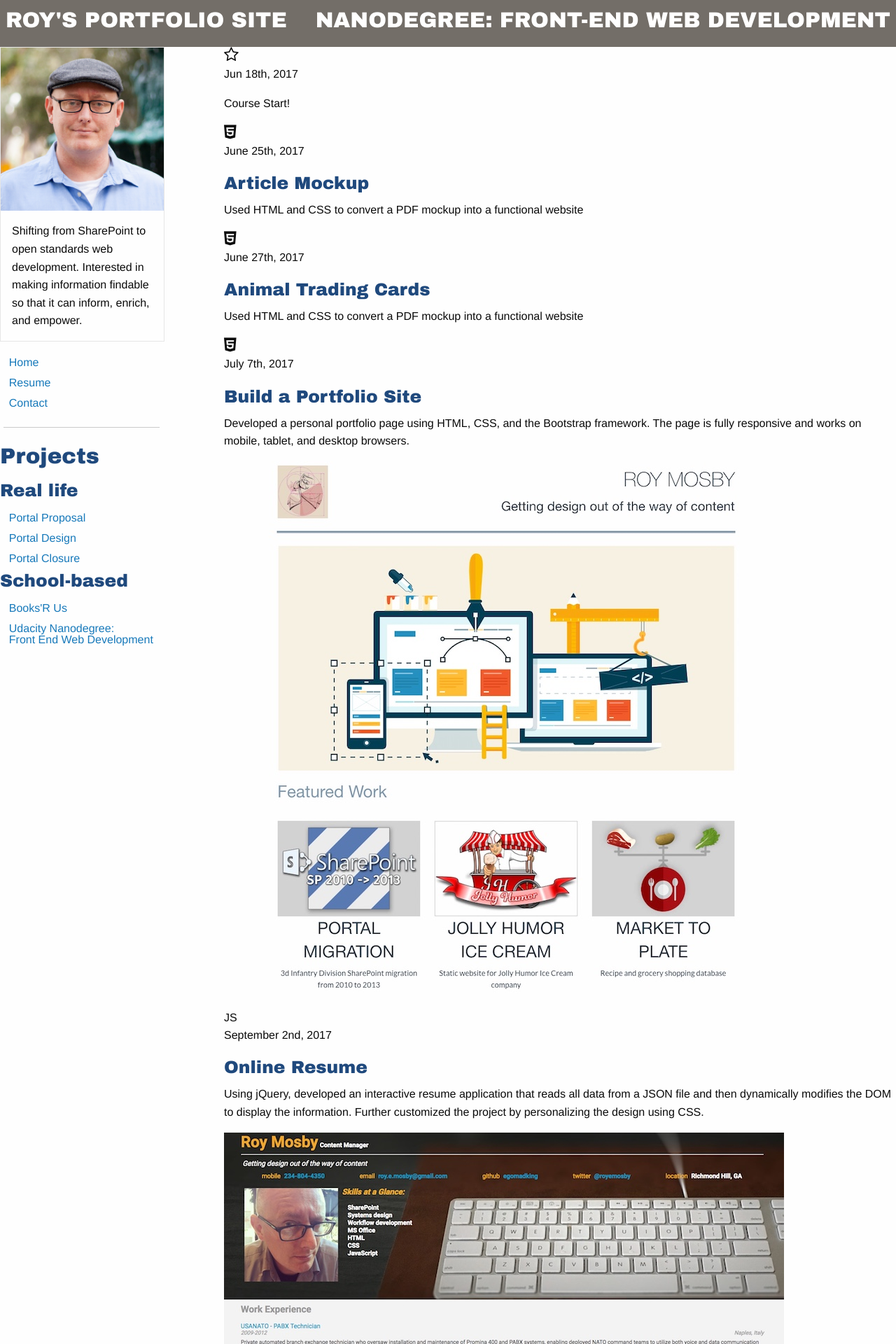
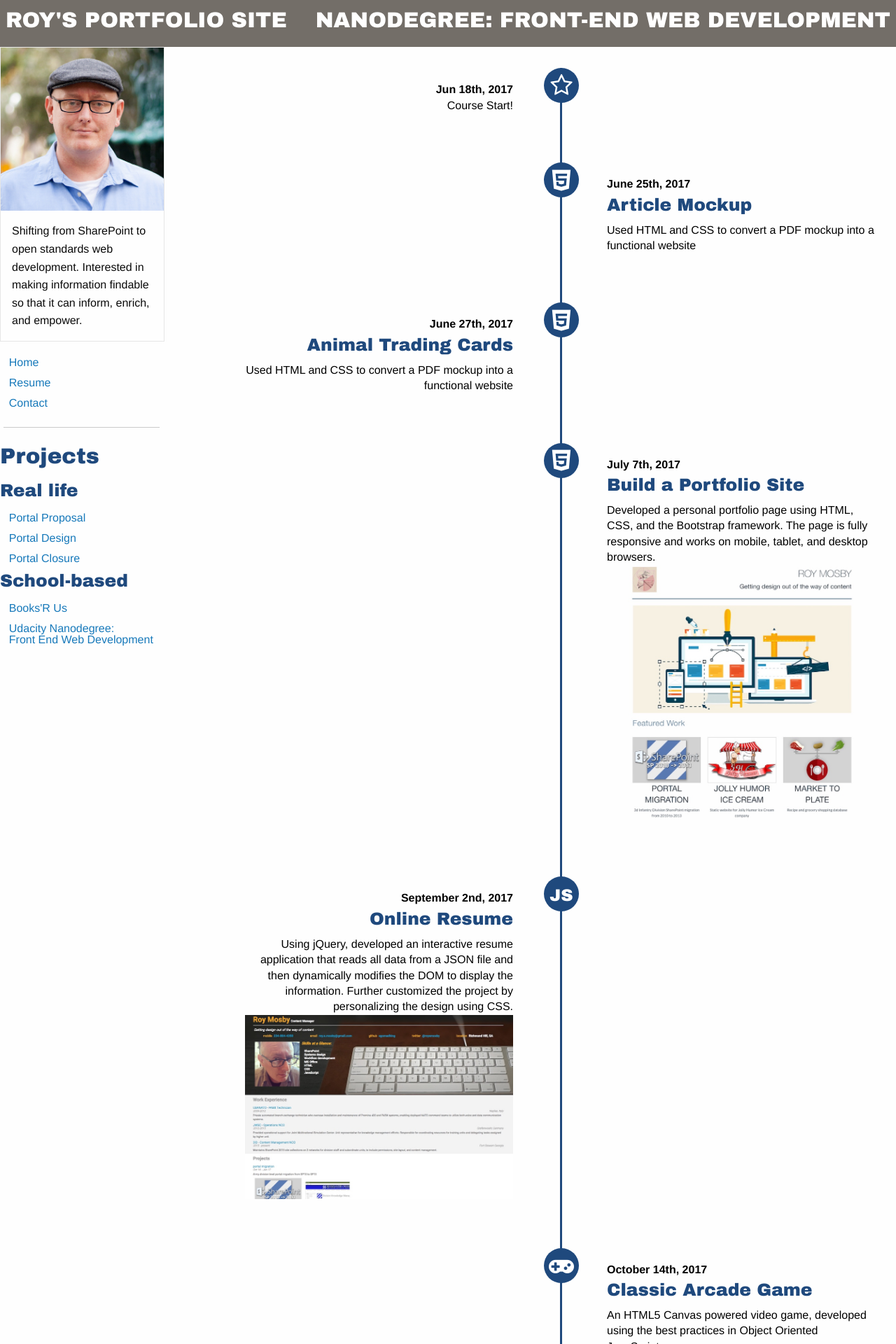
Before and after one commit to royemosby/roymosby.me, a Jekyll site: the page built from projects/fend.md, in a window 1280 px wide. Shown: the top 1920 px of the page at 70% size. Built offline with Jekyll 4.4.1, drawn with Linux system fonts in a browser that asks for light colours.

Commit message:
colored headings, titlebar. Added timeline styles

```diff
--- a/css/app.css
+++ b/css/app.css
@@ -1,13 +1,13 @@
 /* global */
+
 h1 {
     text-transform: uppercase;
 }
 
-h1, h2, h3, h4, h5, h6 {
+h1, h2, h3, h4,h5, h6 {
     font-family: 'Arial black', Arial, sans-serif;
     color: #1f497d;
 }
-
 
 .fa {
     font-size: 1.4em;
@@ -22,7 +22,10 @@ h1, h2, h3, h4, h5, h6 {
     padding: 0.4rem .8rem;
 }
 
+
 /*_layouts*/
+
+
 /*_layouts contact.html*/
 
 .bottom-row {
@@ -30,12 +33,16 @@ h1, h2, h3, h4, h5, h6 {
 }
 
 .top-row {
-    margin-top:200px;
+    margin-top: 200px;
 }
+
 
 /*end _layouts contact*/
 
+
 /*_includes*/
+
+
 /*_includes contact.html*/
 
 #contactModal {
@@ -44,10 +51,10 @@ h1, h2, h3, h4, h5, h6 {
     background-color: #232120;
 }
 
-#contactModal ul{
+#contactModal ul {
     list-style: none;
+}
 
-}
 
 /*_includes header.html*/
 
@@ -57,11 +64,13 @@ h1, h2, h3, h4, h5, h6 {
     text-transform: uppercase;
 }
 
-.top-bar-left > h3, .top-bar-right > h3 {
+.top-bar-left>h3, .top-bar-right>h3 {
     color: #fff;
 }
 
+
 /*end_includes header.html*/
+
 
 /*_includes sidebarMain.html*/
 
@@ -71,9 +80,12 @@ h1, h2, h3, h4, h5, h6 {
     margin-right: 15px;
 }
 
+
 /*end _includes sidebarMain.html*/
 
+
 /*_includes footer.html*/
+
 footer {
     padding: 20px 0;
     text-align: center;
@@ -86,5 +98,156 @@ hr.footerHr {
     background-image: -moz-linear-gradient(left, #f0f0f0, #8c8b8b, #f0f0f0);
     background-image: -ms-linear-gradient(left, #f0f0f0, #8c8b8b, #f0f0f0);
     background-image: -o-linear-gradient(left, #f0f0f0, #8c8b8b, #f0f0f0);
-  }
-  /*end_includes footer.html*/
+}
+
+
+/*end_includes footer.html*/
+
+
+/* Udacity project timeline */
+
+.timeline .timeline-item::after,
+.timeline .timeline-item::before {
+    clear: both;
+    content: '';
+    display: block;
+    width: 100%;
+}
+
+.timeline {
+    margin: 30px auto;
+    padding: 0 10px;
+    position: relative;
+    transition: all 0.25s ease-in;
+    width: 100%;
+}
+
+.timeline::before {
+    background: #1f497d;
+    content: '';
+    height: 100%;
+    left: 50%;
+    position: absolute;
+    top: 0;
+    width: 3px;
+}
+
+.timeline::after {
+    clear: both;
+    content: '';
+    display: table;
+    width: 100%;
+}
+
+.timeline a {
+    color: #000;
+    font-weight: bold;
+    transition: all 0.25s ease-in;
+}
+
+.timeline a:hover {
+    box-shadow: 0 1px 0px 0px #000;
+    transition: all 0.25s ease-in;
+}
+
+.timeline .timeline-item {
+    margin-bottom: 50px;
+    position: relative;
+}
+
+.timeline .timeline-item .timeline-icon {
+    background: #1f497d;
+    border-radius: 50%;
+    height: 50px;
+    left: 50%;
+    margin-left: -23px;
+    overflow: hidden;
+    position: absolute;
+    top: 0;
+    width: 50px;
+}
+
+.timeline .timeline-item .timeline-icon img,
+.timeline .timeline-item .timeline-icon svg {
+    left: 14px;
+    position: relative;
+    top: 11px;
+}
+
+.timeline .timeline-item .timeline-icon svg {
+    top: 14px;
+}
+
+.timeline .timeline-item .timeline-content {
+    padding: 20px;
+    text-align: right;
+    transition: all 0.25s ease-in;
+    width: 45%;
+    background: transparent;
+}
+
+.timeline .timeline-item .timeline-content p {
+    color: #000;
+}
+
+.timeline .timeline-item .timeline-content p {
+    font-size: 16px;
+    line-height: 1.4;
+    margin-bottom: 0;
+}
+
+.timeline .timeline-item .timeline-content .timeline-content-date {
+    font-size: 16px;
+    font-weight: bold;
+    margin-bottom: 0;
+}
+
+.timeline .timeline-item .timeline-content .timeline-content-month {
+    font-size: rem-calc(14);
+    text-transform: uppercase;
+    font-weight: 400;
+}
+
+.timeline .timeline-item .timeline-content.right {
+    float: right;
+    text-align: left;
+}
+
+.timeline-icon {
+    font-family: "Arial black", Arial, sans-serif;
+    font-size: 1.5em;
+    color: #fff;
+    text-align: center;
+    padding-top: .35em;
+}
+
+
+/* Udacity project timeline small media breakpoint*/
+
+@media screen and (max-width: 64em) {
+    .timeline {
+        margin: 30px;
+        padding: 0;
+        width: 90%;
+    }
+    .timeline::before {
+        left: 0;
+    }
+    .timeline .timeline-item .timeline-content {
+        float: right;
+        text-align: left;
+        width: 90%;
+    }
+    .timeline .timeline-item .timeline-content::before,
+    .timeline .timeline-item .timeline-content.right::before {
+        border-left: 0;
+        border-right: 7px solid #1f497d;
+        left: 10%;
+        margin-left: -6px;
+    }
+    .timeline .timeline-item .timeline-icon {
+        left: 0;
+    }
+}
+
+/* End Udacity project timeline */
```
